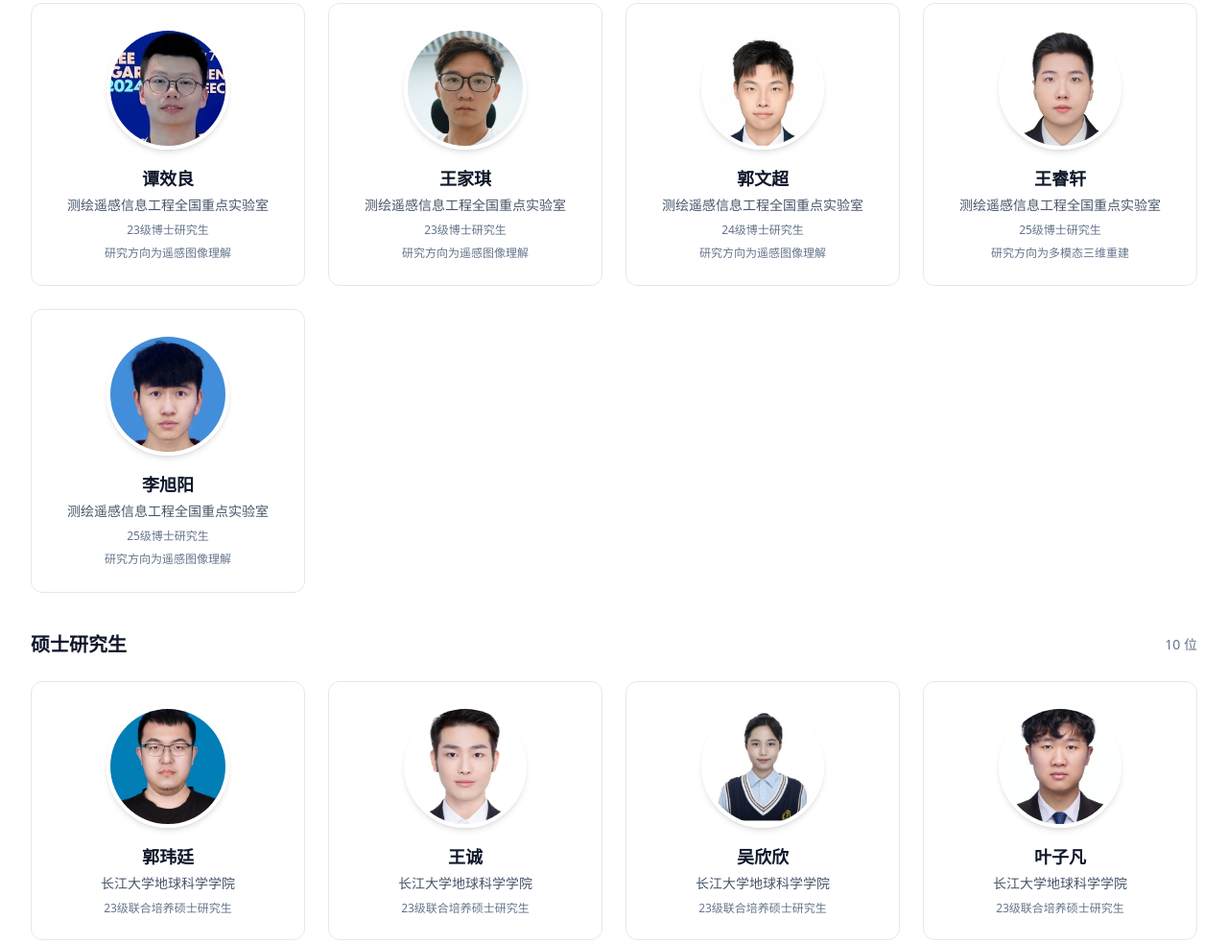
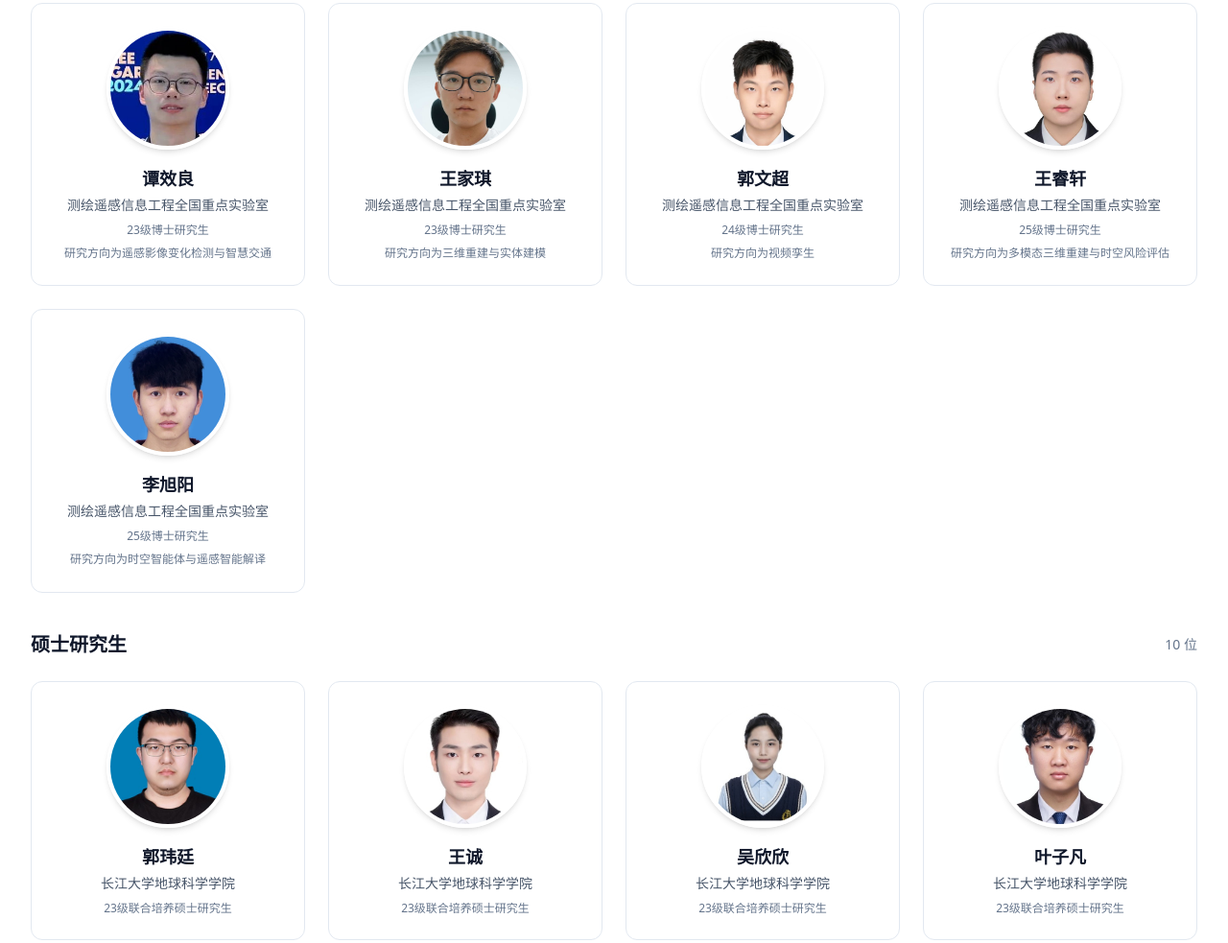
Before and after one commit to CVEO/CVEO.github.io, an Astro site: page /team in a window 1280 px wide. Shown: the part 1250-2233 px from the top of the page at 96% size. Built offline with nearby package versions, Linux system fonts and the light colour scheme; Astro itself is replaced by a stand-in of ours.

Commit message:
feat(members): 细化博士生研究方向描述
- 郭文超：视频孪生；谭效良：遥感影像变化检测与智慧交通；王家琪：三维重建与实体建模
- 李旭阳：时空智能体与遥感智能解译；王睿轩：多模态三维重建与时空风险评估
- 王铜顾问移除占位 bio

```diff
--- a/src/content/members/advisor-wangtong.md
+++ b/src/content/members/advisor-wangtong.md
@@ -4,7 +4,6 @@ role: 空天信息大学计算机与人工智能学院
 group: Advisor
 photo: "assets/avatars/wangtong.jpg"
 order: 8
-bio: 研究方向为遥感图像理解
 ---
 
 简介占位
--- a/src/content/members/member-guowenchao.md
+++ b/src/content/members/member-guowenchao.md
@@ -5,7 +5,7 @@ research: 24级博士研究生
 group: PhD
 order: 4
 photo: "assets/avatars/guowenchao.jpg"
-bio: 研究方向为遥感图像理解
+bio: 研究方向为视频孪生
 ---
 
 简介占位
--- a/src/content/members/member-lixuyang.md
+++ b/src/content/members/member-lixuyang.md
@@ -5,7 +5,7 @@ research: 25级博士研究生
 group: PhD
 order: 6
 photo: "assets/avatars/lixuyang.jpg"
-bio: 研究方向为遥感图像理解
+bio: 研究方向为时空智能体与遥感智能解译
 ---
 
 简介占位
--- a/src/content/members/member-txl.md
+++ b/src/content/members/member-txl.md
@@ -5,7 +5,7 @@ research: 23级博士研究生
 group: PhD
 order: 2
 photo: "assets/avatars/txl.jpg"
-bio: 研究方向为遥感图像理解
+bio: 研究方向为遥感影像变化检测与智慧交通
 ---
 
 简介占位
--- a/src/content/members/member-wangjiaqi.md
+++ b/src/content/members/member-wangjiaqi.md
@@ -5,7 +5,7 @@ research: 23级博士研究生
 group: PhD
 order: 3
 photo: "assets/avatars/wangjiaqi.jpg"
-bio: 研究方向为遥感图像理解
+bio: 研究方向为三维重建与实体建模
 ---
 
 简介占位
--- a/src/content/members/member-wangruixuan.md
+++ b/src/content/members/member-wangruixuan.md
@@ -5,7 +5,7 @@ research: 25级博士研究生
 group: PhD
 order: 5
 photo: "assets/avatars/wangruixuan.jpg"
-bio: 研究方向为多模态三维重建
+bio: 研究方向为多模态三维重建与时空风险评估
 ---
 
 简介占位
```
